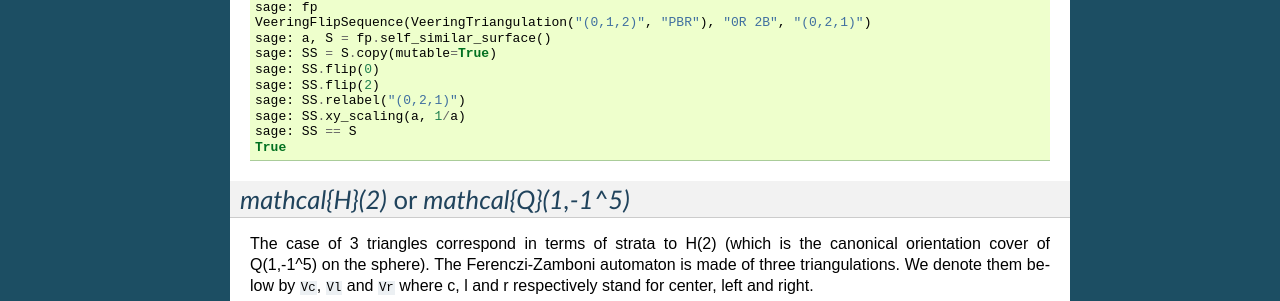
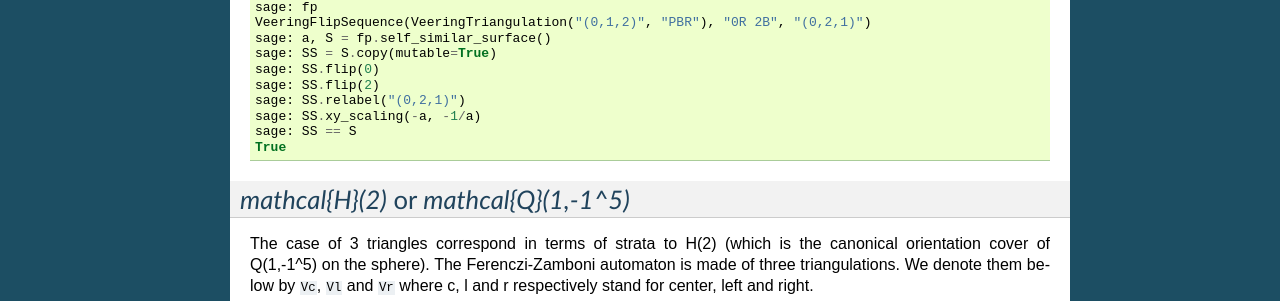
Before and after one commit to flatsurf/veerer, a Sphinx documentation site: the page built from doc/source/ferenczi_zamboni.rst, in a window 1280 px wide and 900 px high. Shown: the part 429-730 px from the top of the window. Built offline with Sphinx 7.4.7, drawn with Linux system fonts in a browser that asks for light colours.

```diff
--- a/doc/source/ferenczi_zamboni.rst
+++ b/doc/source/ferenczi_zamboni.rst
@@ -31,7 +31,7 @@ The smallest dilatation is the golden rotation::
     sage: SS.flip(0)
     sage: SS.flip(2)
     sage: SS.relabel("(0,2,1)")
-    sage: SS.xy_scaling(a, 1/a)
+    sage: SS.xy_scaling(-a, -1/a)
     sage: SS == S
     True
 
```
